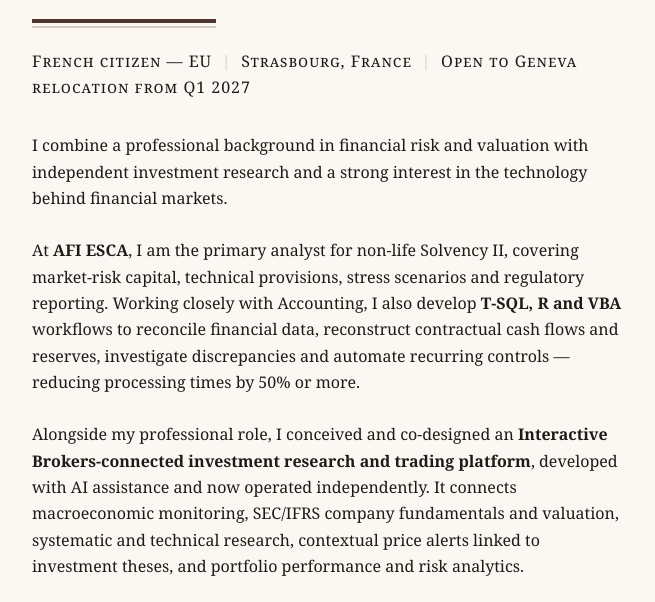
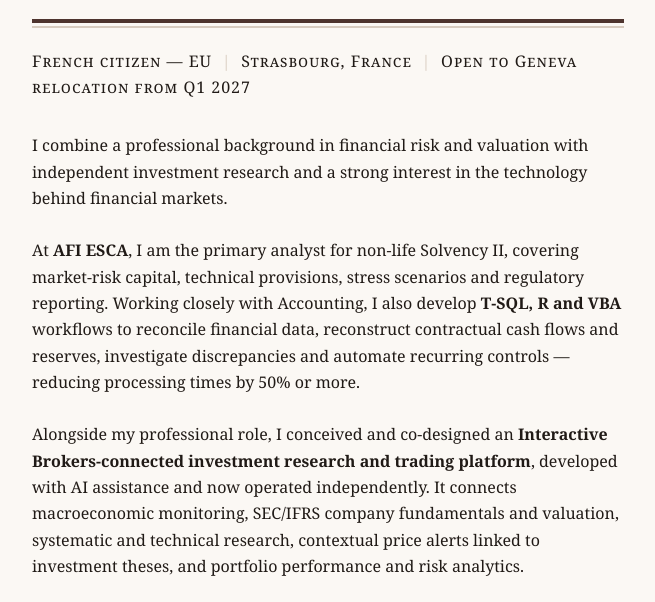
Before and after one commit to Mantunes67/mantunes67.github.io, a plain HTML site: page cv/index.html in a window 1280 px wide. Shown: the part 197-799 px from the top of the page, without its empty margins (312-967 px from the left). Drawn offline with Linux system fonts and the light colour scheme.

Commit message:
landing page: full-width double rule under title
Co-Authored-By: Claude Opus 5.5 <noreply@anthropic.com>

```diff
--- a/cv/index.html
+++ b/cv/index.html
@@ -36,7 +36,7 @@
     font-style:italic; color:var(--taupe);
     font-size:1.3rem; margin-top:.35rem;
   }
-  .brandrule{margin:1.4rem 0 1.2rem; width:11.5rem;}
+  .brandrule{margin:1.4rem 0 1.2rem; width:100%;}
   .brandrule .a{height:4px; background:var(--cacao);}
   .brandrule .b{height:2px; background:var(--sable); margin-top:3px;}
   .statut{
```
